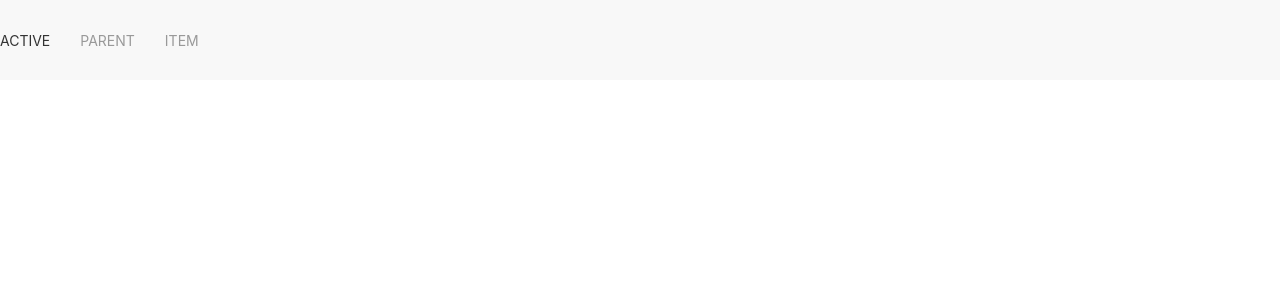
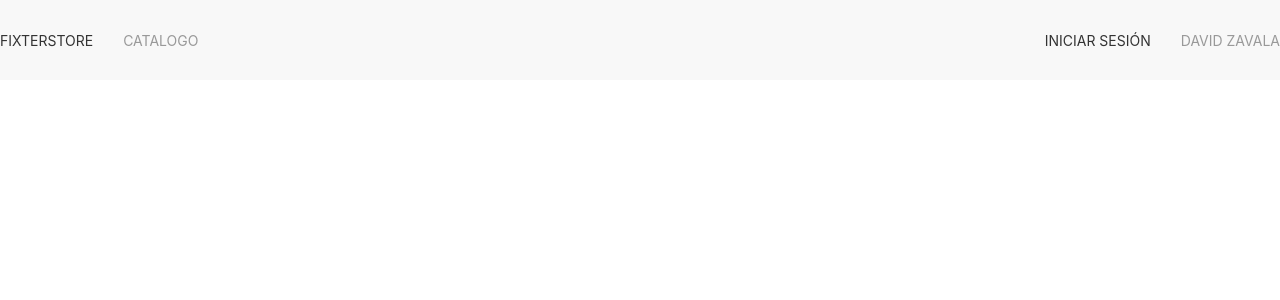
Before and after one commit to DeividZavala/redux-ecommerce, a React app: page / in a window 1280 px wide. Shown: the top 300 px of the page. Built offline with nearby package versions, Linux system fonts and the light colour scheme.

Commit message:
basic navbar

```diff
--- a/src/App.js
+++ b/src/App.js
@@ -9,18 +9,26 @@ function App() {
         <div className="uk-navbar-left">
 
             <ul className="uk-navbar-nav">
-                <li className="uk-active"><a href="#">Active</a></li>
+                <li className="uk-active"><a href="#">Fixterstore</a></li>
+                <li><a href="#">Catalogo</a></li>
+            </ul>
+
+        </div>
+
+        <div className="uk-navbar-right">
+
+            <ul className="uk-navbar-nav">
+                <li className="uk-active"><a href="#">Iniciar sesión</a></li>
                 <li>
-                    <a href="#">Parent</a>
-                    <div className="uk-navbar-dropdown">
-                        <ul className="uk-nav uk-navbar-dropdown-nav">
-                            <li className="uk-active"><a href="#">Active</a></li>
-                            <li><a href="#">Item</a></li>
-                            <li><a href="#">Item</a></li>
+                    <a href="#">David Zavala</a>
+                    <div class="uk-navbar-dropdown">
+                        <ul class="uk-nav uk-navbar-dropdown-nav">
+                            <li class="uk-active"><a href="#">Perfil</a></li>
+                            <li><a href="#">Nuevo producto</a></li>
+                            <li><a href="#">Cerrar sesión</a></li>
                         </ul>
                     </div>
                 </li>
-                <li><a href="#">Item</a></li>
             </ul>
 
         </div>
```
